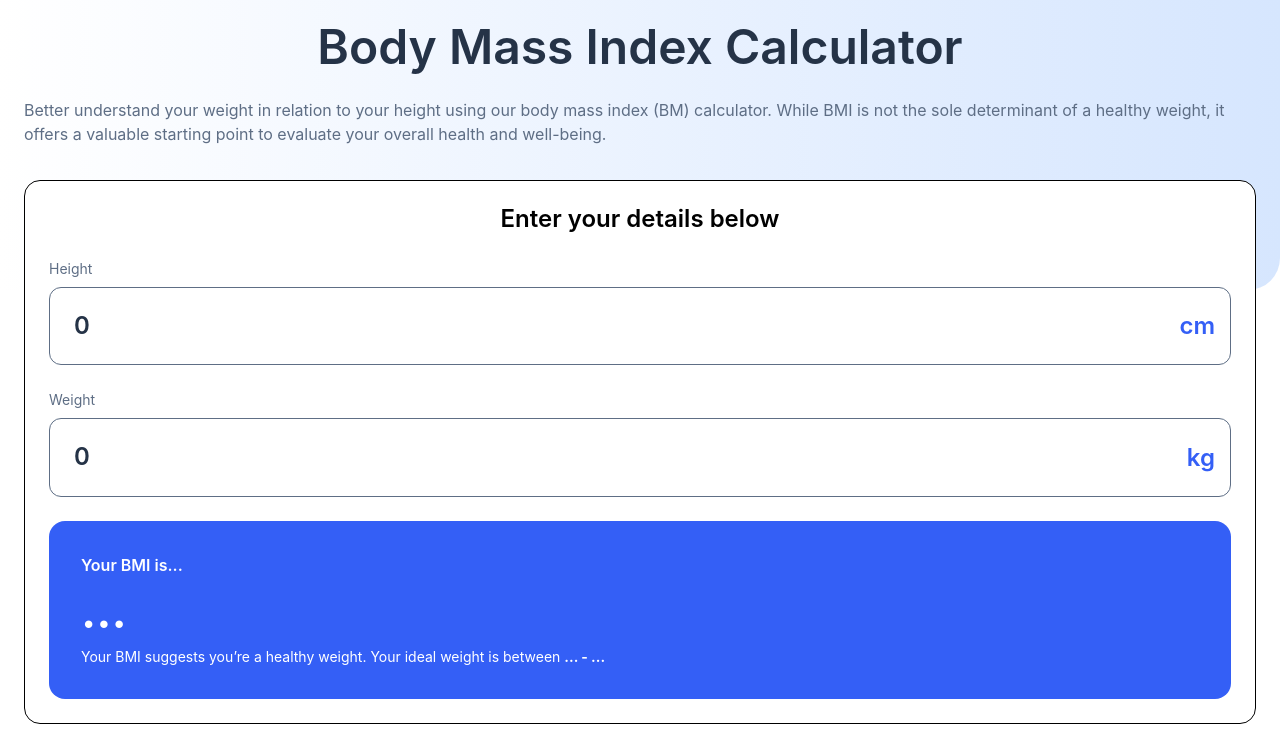
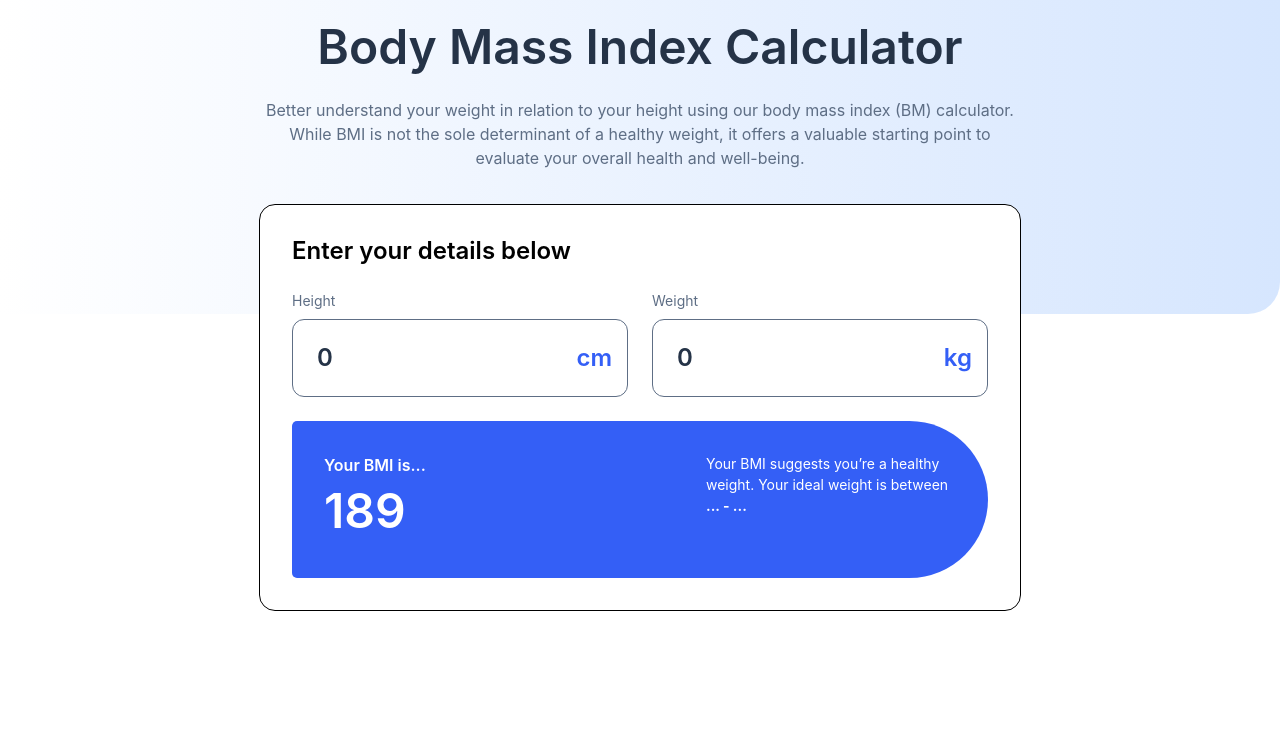
Before and after one commit to Gabriel707Alves/BMI-Calculator, a plain HTML site: page index.html in a window 1280 px wide. Shown: the part 71-800 px from the top of the page. Drawn offline with Linux system fonts and the light colour scheme.

Commit message:
feat: Responsiveness for tablet screens is complete.

```diff
--- a/assets/style.css
+++ b/assets/style.css
@@ -164,3 +164,53 @@
 .bmi-description {
     font: var(--text-7-regular);
 }
+
+
+@media(min-width: 768px){
+    .main-calculator-content{
+        max-width: 762px;
+        margin-left: auto;
+        margin-right: auto;
+    }
+
+    .header-text-content{
+        p{
+            text-align: center;
+            max-width: 762px;
+            margin-left: auto;
+            margin-right: auto;
+        }
+    }
+
+    .main-calculator-content{
+        padding: var(--spacing-400);
+
+        h2{
+            text-align: left;
+        }
+
+
+        .fields{
+            display: flex;
+            gap: var(--spacing-300);
+        }
+    }
+
+    .bmi-result-content{
+        border-top-right-radius: 999px;
+        border-bottom-right-radius: 999px;
+        border-top-left-radius: 64px;
+        border-bottom-left-radius: 64px;
+
+        display: flex;
+        justify-content: space-between;
+
+        padding: var(--spacing-400);
+
+        .bmi-description{
+            p{
+                max-width: 250px;
+            }
+        }
+    }
+}
--- a/index.html
+++ b/index.html
@@ -23,6 +23,7 @@
         <section class="main-calculator-content">
             <h2>Enter your details below</h2>
 
+            <div class="fields">
                 <!-- HEIGHT -->
                 <div class="field-group">
                     <p class="field-label">Height</p>
@@ -35,7 +36,6 @@
                     </div>
                 </div>
 
-
                 <!-- WEIGHT -->
                 <div class="field-group">
                     <p class="field-label">Weight</p>
@@ -47,11 +47,12 @@
                         </div>
                     </div>
                 </div>
+            </div>
 
             <div class="bmi-result-content">
                 <div class="bmi-value">
                     <p>Your BMI is...</p>
-                        <p class="result">...</p>
+                    <p class="result">189</p>
                 </div>
 
                 <div class="bmi-description">
@@ -61,6 +62,7 @@
                     </p>
                 </div>
             </div>
+
         </section>
     </header>
 </body>
```
Lines whose indentation alone changed are shown as unchanged.
